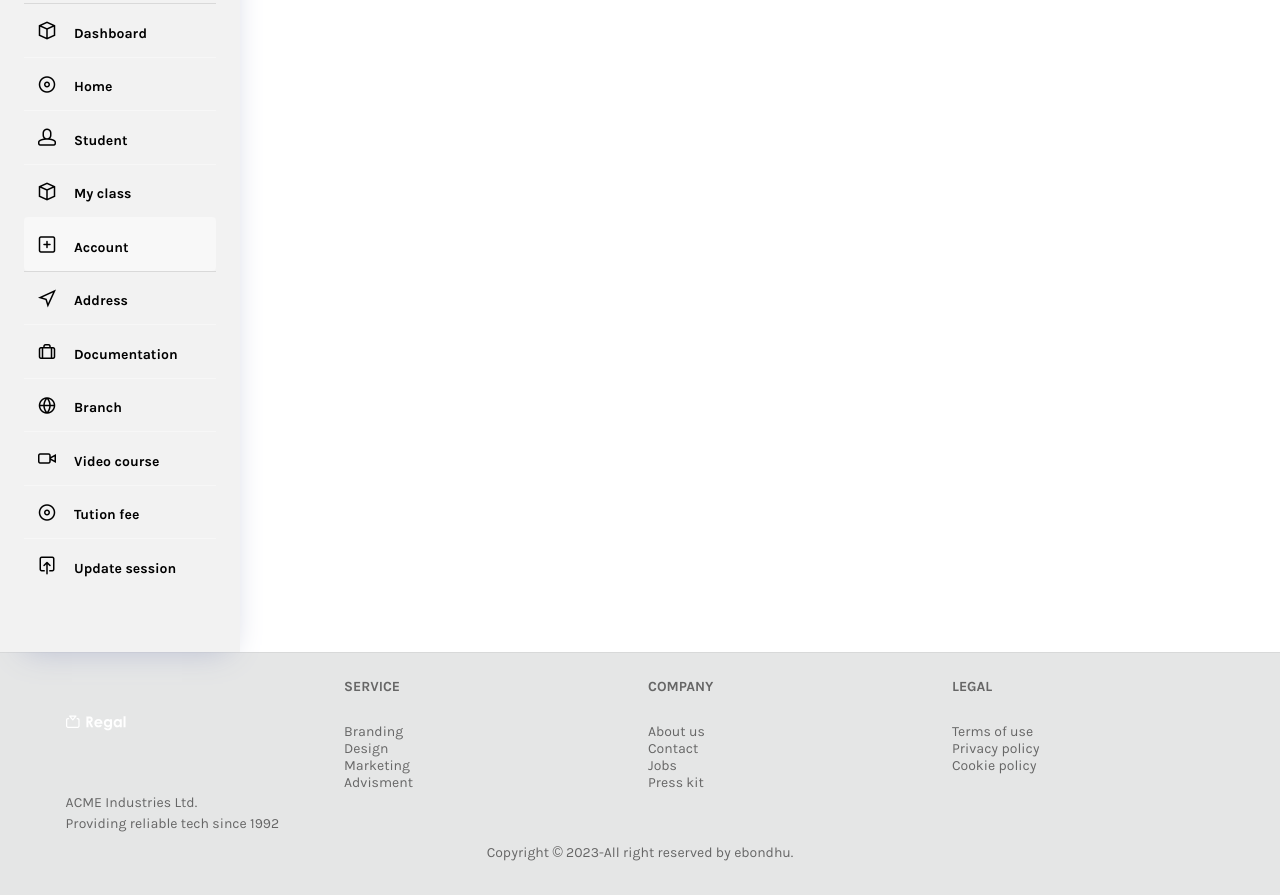
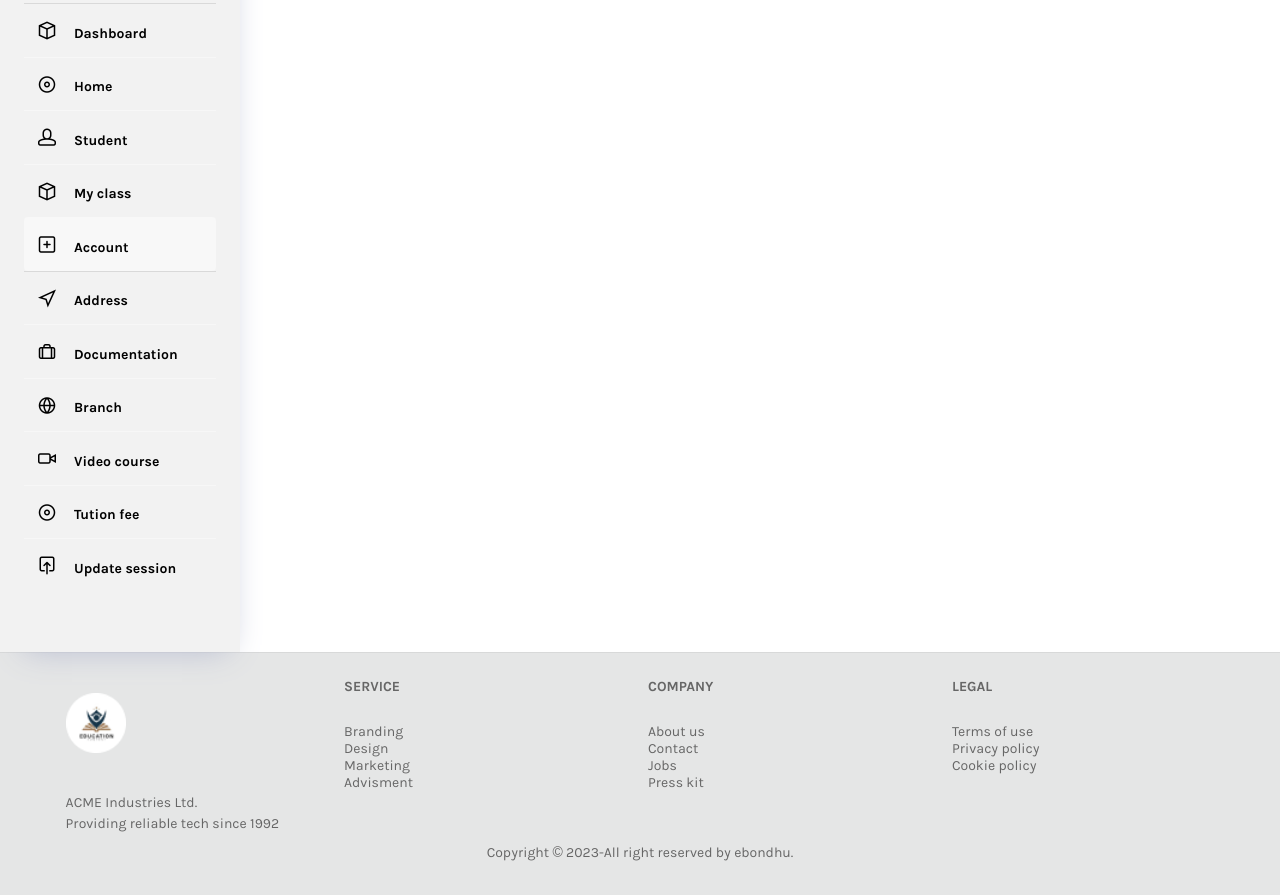
Before and after one commit to Tangila-Akter/incho, a plain HTML site: page account.html in a window 1280 px wide. Shown: the part 252-1147 px from the top of the page. Drawn offline with Linux system fonts and the light colour scheme; files that its build step writes are made by us from their sources.

Commit message:
first commit

```diff
--- a/account.html
+++ b/account.html
@@ -222,7 +222,7 @@
         <footer class="footer">
           <div class="row ">
             <div class="col-12 col-sm-12 col-md-3 col-lg-3 col-xl-3 col-xxl-3">
-              <img src="images/logo.svg" alt="Bootstrap" style="margin-left: 2vw;"
+              <img src="images/logo.png" alt="Bootstrap" style="margin-left: 2vw;"
                width="60" height="60" class="mt-3 mb-3"><br>
               <p class="text-start mt-4 ms-1" style="margin-left: 2vw !important;">ACME Industries Ltd.<br>
                 Providing reliable tech since 1992</p>
```
Also changed, not shown: address.html (+1 -1 lines), branch.html (+1 -1 lines), class.html (+1 -1 lines), documentation.html (+1 -1 lines), index.html (+1 -1 lines), session.html (+1 -1 lines), student.html (+1 -1 lines), tution.html (+1 -1 lines), video.html (+1 -1 lines), images/logo.png (added).
